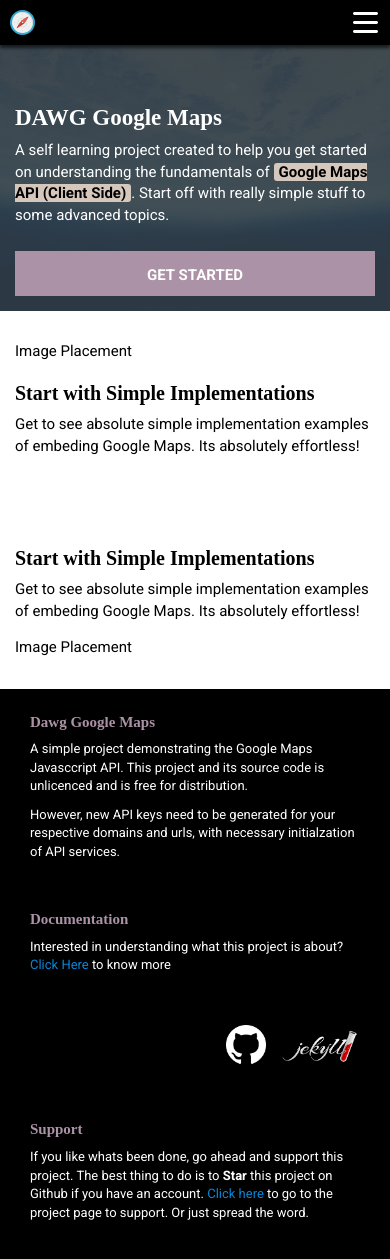
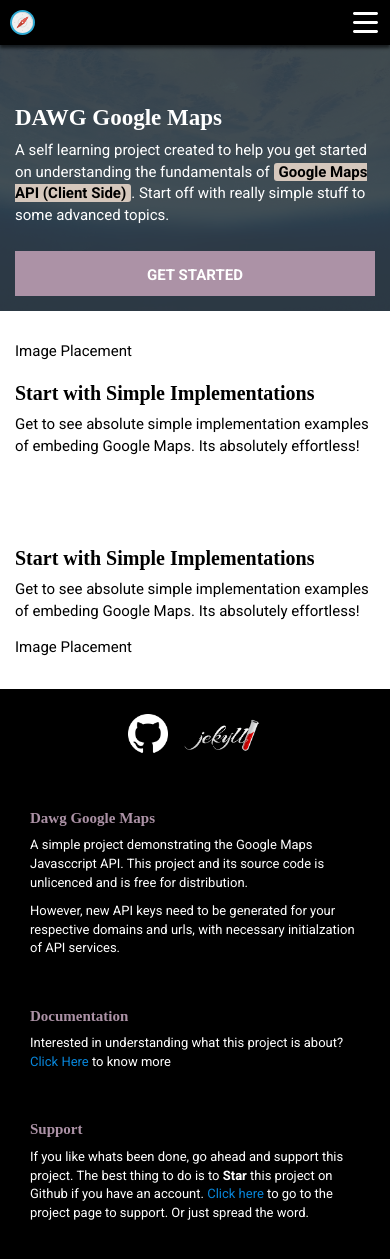
Before and after one commit to duminhphuong94/dawg-google-maps, a Jekyll site: the page built from index.html, in a window 390 px wide and 1277 px high. Shown: the top 1259 px of the window. Built offline with Jekyll 4.4.1, drawn with Linux system fonts in a browser that asks for light colours; some web fonts are replaced.

Commit message:
Footer Area Updates - Resposive

```diff
--- a/_layouts/default-structure.html
+++ b/_layouts/default-structure.html
@@ -355,23 +355,23 @@
       <footer>
         <div class="footerParent">
           <div class="dawgRow">
-            <div class="col-xs-12 col-sm-4 segment">
-              <h5>Dawg Google Maps</h5>
-              <p>A simple project demonstrating the Google Maps Javasccript API. This project and its source code is unlicenced and is free for distribution.</p>
-              <p>However, new API keys need to be generated for your respective domains and urls, with necessary initialzation of API services.</p>
-            </div>
-            <div class="col-xs-12 col-sm-4 segment">
-              <h5>Documentation</h5>
-              <p>Interested in understanding what this project is about? <a href="#" target="_blank">Click Here</a> to know more</p>
-            </div>
-            <div class="col-xs-12 col-sm-4 segment">
+            <div class="col-xs-12 col-md-4 col-md-push-8 segment">
               <ul class="list-unstyled socialList">
                 <li><a href="#" target="_blank"><img src="{{ site.baseurl }}/assets/images/github-mark.png" class="img-responsive" alt="Sricharan Krishnan" title="https://github.com/sricharankrishnan"/></a></li>
                 <li><a href="#" target="_blank"><img src="{{ site.baseurl }}/assets/images/jekyll-icon.png" class="img-responsive" alt="Jekyll" title="Powered By Jekyll"/></a></li>
               </ul>
             </div>
+            <div class="col-xs-12 col-sm-6 col-md-4 col-md-pull-4 segment">
+              <h5>Dawg Google Maps</h5>
+              <p>A simple project demonstrating the Google Maps Javasccript API. This project and its source code is unlicenced and is free for distribution.</p>
+              <p>However, new API keys need to be generated for your respective domains and urls, with necessary initialzation of API services.</p>
+            </div>
+            <div class="col-xs-12 col-sm-6 col-md-4 col-md-pull-4 segment">
+              <h5>Documentation</h5>
+              <p>Interested in understanding what this project is about? <a href="#" target="_blank">Click Here</a> to know more</p>
+            </div>
             <div class="clearfix hidden-xs"></div>
-            <div class="col-xs-12 col-sm-4 segment">
+            <div class="col-xs-12 col-sm-6 col-md-4 segment">
               <h5>Support</h5>
               <p>If you like whats been done, go ahead and support this project. The best thing to do is to <b>Star</b> this project on Github if you have an account. <a href="#" target="_blank">Click here</a> to go to the project page to support. Or just spread the word.</p>
             </div>
--- a/css/responsive.scss
+++ b/css/responsive.scss
@@ -57,6 +57,13 @@
     }
     .overviewParentSection:after {
       bottom: 0;
+    }
+    .footerParent {
+      .segment {
+        .socialList {
+          text-align: center;
+        }
+      }
     }
   }
 }
```
